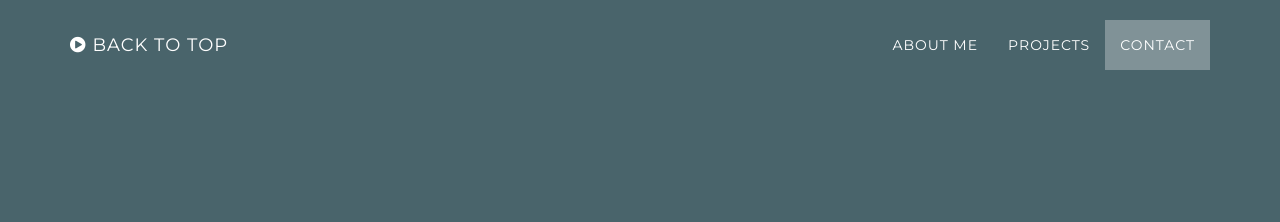
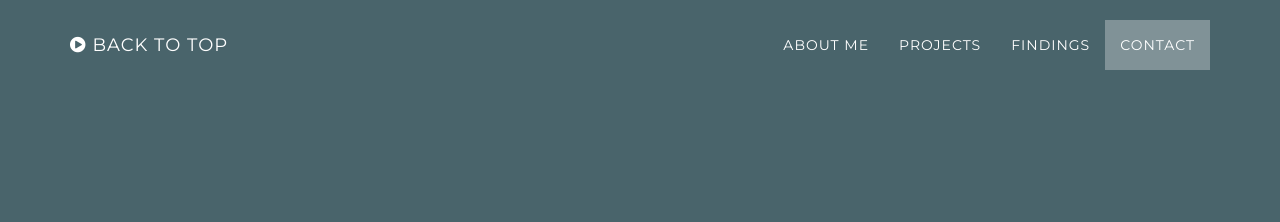
Before and after one commit to Md-Khid/Md-Khid, a Jekyll site: the page built from index.html, in a window 1280 px wide. Shown: the top 222 px of the page. Built offline with Jekyll 4.4.1, drawn with Linux system fonts in a browser that asks for light colours.

Commit message:
Update nav.html

```diff
--- a/_includes/nav.html
+++ b/_includes/nav.html
@@ -24,6 +24,9 @@
                         <a class="page-scroll" href="#download">Projects</a>
                     </li>
                     <li>
+                        <a class="page-scroll" href="#findings">Findings</a>
+                    </li>
+                    <li>
                         <a class="page-scroll" href="#contact">Contact</a>
                     </li>
                 </ul>
```
